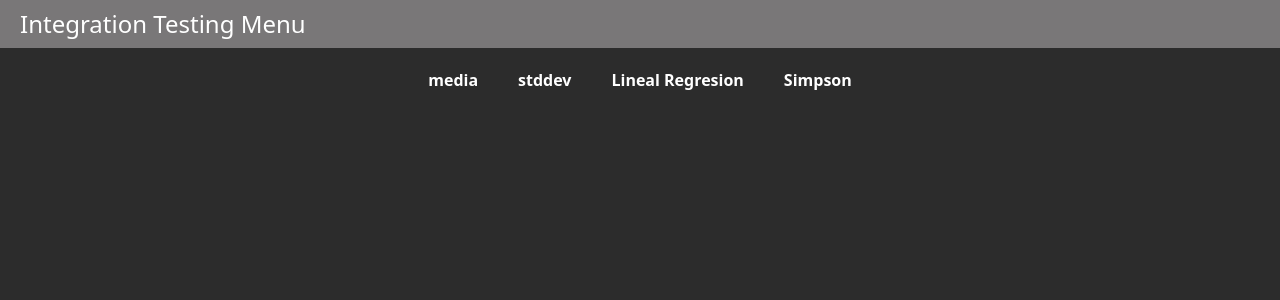
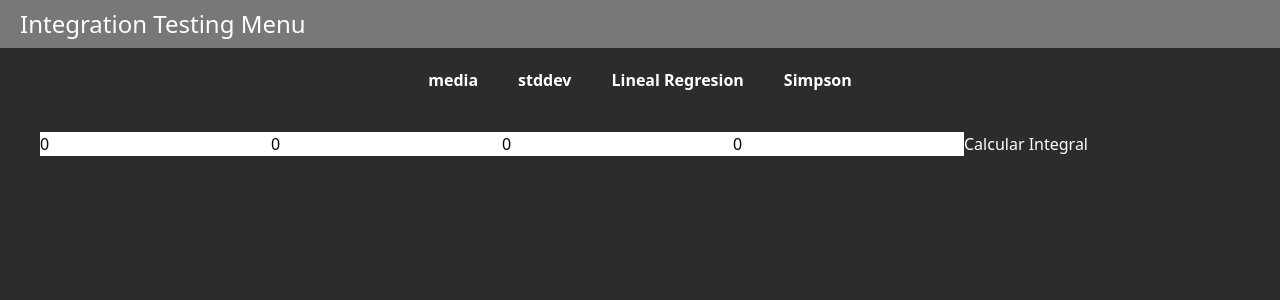
Before and after one commit to Harlock024/unit-testing, an Angular app: page /simpson in a window 1280 px wide. Before the commit this address led to /. Shown: the top 300 px of the page. Built offline with nearby package versions, Linux system fonts and the light colour scheme.

Commit message:
simpson ui

```diff
--- a/src/app/app.routes.ts
+++ b/src/app/app.routes.ts
@@ -4,11 +4,13 @@ import { RouterModule, Routes } from "@angular/router";
 import { MediaComponent } from "./media/media.component";
 import { StddevComponent } from "./stddev/stddev.component";
 import { LinearRegresionComponent } from "./linear-regression/linear-regression.component";
+import { SimpsonComponent } from "./simpson/simpson.component";
 
 export const routes: Routes = [
   { path: "media", component: MediaComponent },
   { path: "stddev", component: StddevComponent },
   { path: "linearRegresion", component: LinearRegresionComponent },
+  { path: "simpson", component: SimpsonComponent },
 ];
 
 @NgModule({
--- /dev/null
+++ b/src/app/simpson/simpson.component.html
@@ -0,0 +1,34 @@
+<section class="flex flex-col">
+  <div>
+    <input
+      type="number"
+      name="x0"
+      placeholder="Valor inicial (x0)"
+      [(ngModel)]="x0"
+      class="text-black"
+    />
+    <input
+      type="number"
+      name="x1"
+      placeholder="Valor final (x1)"
+      [(ngModel)]="x1"
+      class="text-black"
+    />
+    <input
+      type="number"
+      name="numSeg"
+      placeholder="Número de segmentos"
+      [(ngModel)]="numSeg"
+      class="text-black"
+    />
+    <input
+      type="number"
+      name="error"
+      placeholder="Error tolerado"
+      [(ngModel)]="error"
+      class="text-black"
+    />
+    <button (click)="simpson()">Calcular Integral</button>
+  </div>
+  <div *ngIf="result !== null">Resultado de la Integral: {{ result }}</div>
+</section>
--- a/src/app/simpson/simpson.component.ts
+++ b/src/app/simpson/simpson.component.ts
@@ -1,12 +1,21 @@
 import { Component } from "@angular/core";
+import { FormsModule } from "@angular/forms";
 import { SimpsonRule } from "../common/simpson_rule";
+import { CommonModule } from "@angular/common";
 
 @Component({
   selector: "app-simpson",
+  standalone: true,
+  imports: [CommonModule, FormsModule],
   templateUrl: "./simpson.component.html",
-  styleUrls: ["./simpson.component.css"],
 })
 export class SimpsonComponent {
+  x0: number = 0;
+  x1: number = 0;
+  numSeg: number = 0;
+  error: number = 0;
+  result: number | null = null;
+
   result1: number = 0;
   result2: number = 0;
   result3: number = 0;
@@ -20,4 +29,14 @@ export class SimpsonComponent {
     this.result2 = SimpsonRule.simpson(0, 1, 4, 0.0001, SimpsonRule.fx_x2);
     this.result3 = SimpsonRule.simpson(1, 4, 6, 0.001, SimpsonRule.fx_1_x);
   }
+
+  simpson() {
+    this.result = SimpsonRule.simpson(
+      this.x0,
+      this.x1,
+      this.numSeg,
+      this.error,
+      SimpsonRule.fx_2x,
+    );
+  }
 }
--- a/src/app/ui/ui.component.html
+++ b/src/app/ui/ui.component.html
@@ -7,7 +7,7 @@
       <li><a routerLink="/media">media</a></li>
       <li><a routerLink="stddev">stddev</a></li>
       <li><a routerLink="linearRegresion">Lineal Regresion</a></li>
-      <li><a>Simpson</a></li>
+      <li><a routerLink="/simpson">Simpson</a></li>
     </ul>
   </nav>
   <div class="m-10">
```
